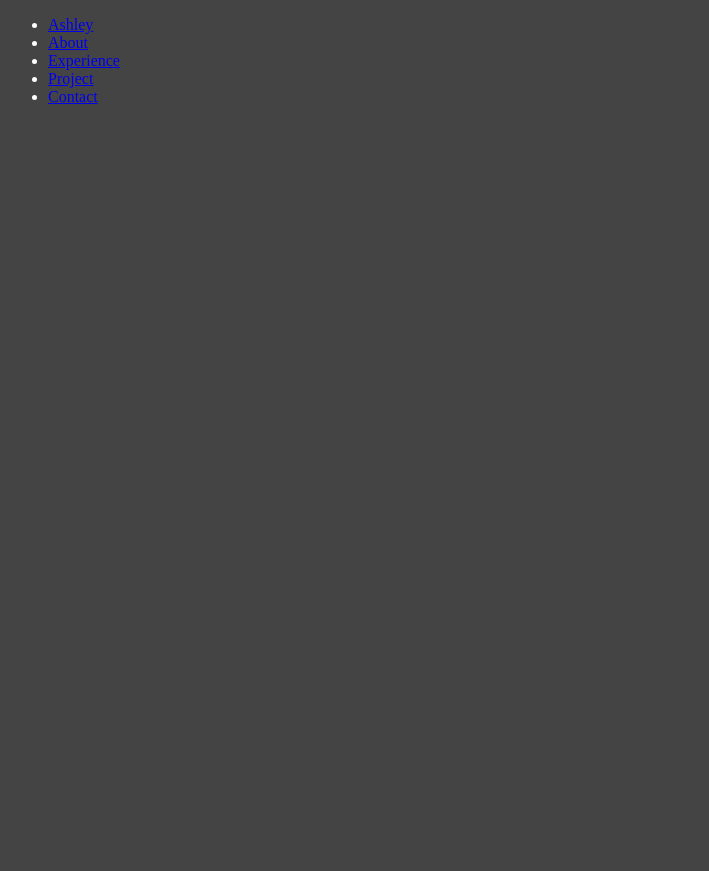
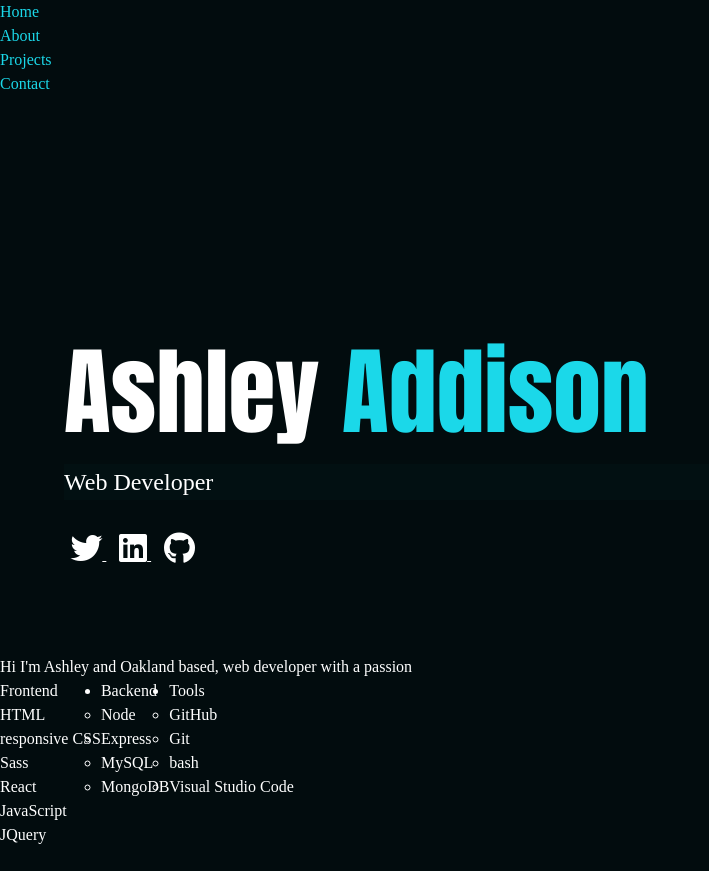
Before and after one commit to smcueto/ashley_portfolio, a website: page dist/index.html in a window 1280 px wide. Shown: the whole page, without its empty margins (0-709 px from the left). Before the commit the page ends 800 px from the top, so only its background shows below. Drawn offline with Linux system fonts and the light colour scheme.

Commit message:
making first commit

```diff
--- a/scss/main.scss
+++ b/scss/main.scss
@@ -1,6 +1,69 @@
-$primary-color: #444;
+$primary-color: rgb(2, 12, 14);
+$secondary-color: rgb(27, 216, 233);
+$font-family: 'Anton', sans-serif;
+
+@mixin easeOut {
+    transition: all 1.5s ease-out;
+}
+
+*{
+    box-sizing: border-box;
+    margin: 0;
+    padding: 0;
+}
 
 body{
     background-color: $primary-color;
     color: white;
+    height: 100%;
+    line-height: 1.5;
+    background: opacity(0.2);
 }
+
+.nav{
+    overflow: hidden;
+    &__menu{
+        display: flex;
+    }
+    &__links{
+        list-style: none;
+    }
+    &__link{
+        color: $secondary-color;
+        text-decoration: none;
+    }
+}
+
+.home{
+    padding: 4rem;
+    height: 100%;
+    margin-top: 20vh;
+    &__heading{
+        font-weight: 300;
+    }
+    &__heading--lg{
+        font-family: $font-family;
+        font-size: 6rem;
+    }
+    &__text-secondary{
+        color: $secondary-color;
+    }
+    &__heading--sm{
+        margin-bottom: 2rem;
+       padding: 0.2rem, 1rem;
+       background: rgba(lighten($primary-color, 2), 0.5);
+    }
+}
+a{
+    color: white;
+}
+.icons{
+
+    a{
+        padding: 0.4rem;
+        &:hover{
+            color: $secondary-color;
+            @include easeOut;
+        }
+    }
+}
```
Also changed, not shown: dist/css/main.css, dist/index.html, dist/js/main.js (added).
